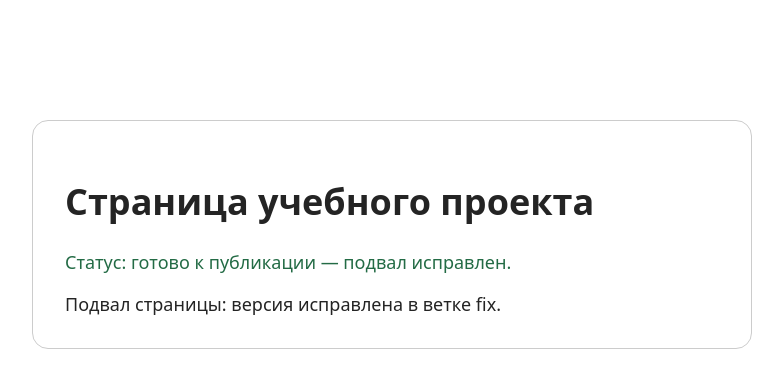
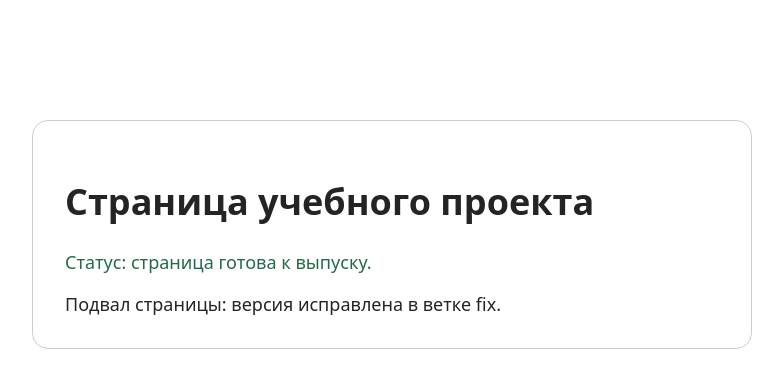
Before and after one commit to chmylae/git-video-16-merge, a plain HTML site: page index.html in a window 1280 px wide. Shown: the whole page, without its empty margins (248-1031 px from the left). Drawn offline with Linux system fonts and the light colour scheme.

Commit message:
feat: prepare page for release

```diff
--- a/index.html
+++ b/index.html
@@ -6,5 +6,5 @@
   <title>Проект для урока 16 — слияние веток</title>
   <style>body{font:18px system-ui;max-width:720px;margin:12vh auto;padding:24px;color:#242424}main{border:1px solid #ccc;padding:32px;border-radius:16px}#status{color:#236b45}</style>
 </head>
-<body><main><h1>Страница учебного проекта</h1><p id="status">Статус: готово к публикации — подвал исправлен.</p><footer>Подвал страницы: версия исправлена в ветке fix.</footer></main></body>
+<body><main><h1>Страница учебного проекта</h1><p id="status">Статус: страница готова к выпуску.</p><footer>Подвал страницы: версия исправлена в ветке fix.</footer></main></body>
 </html>
```
